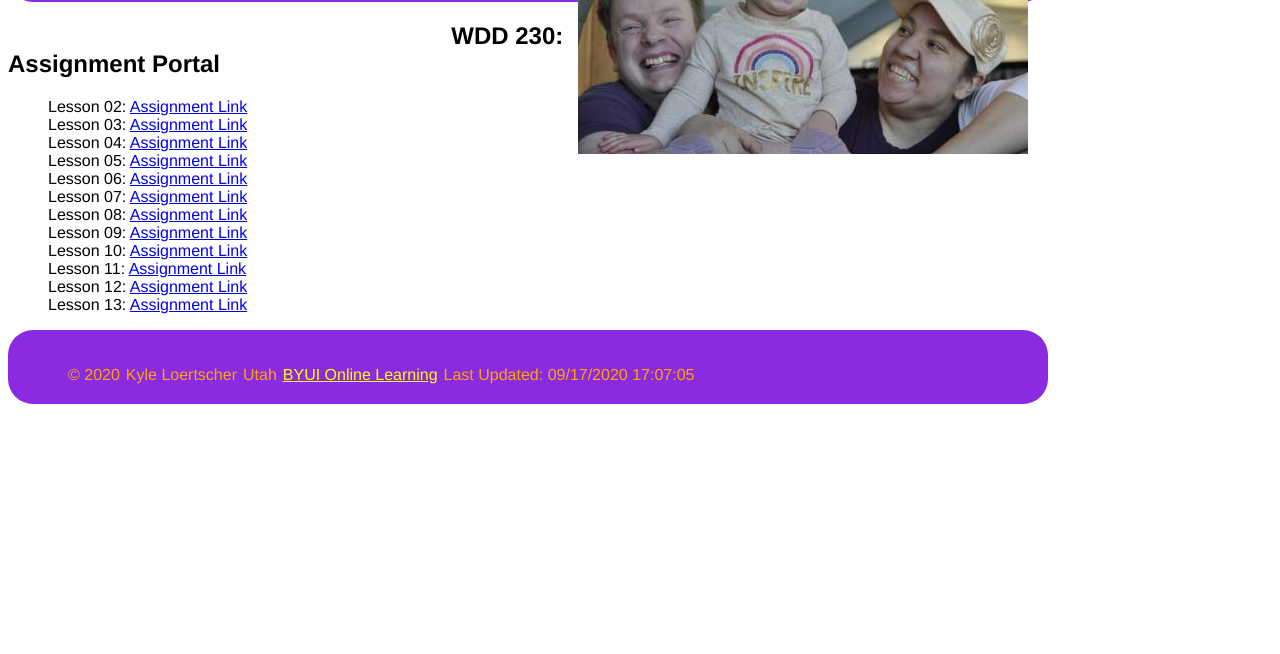
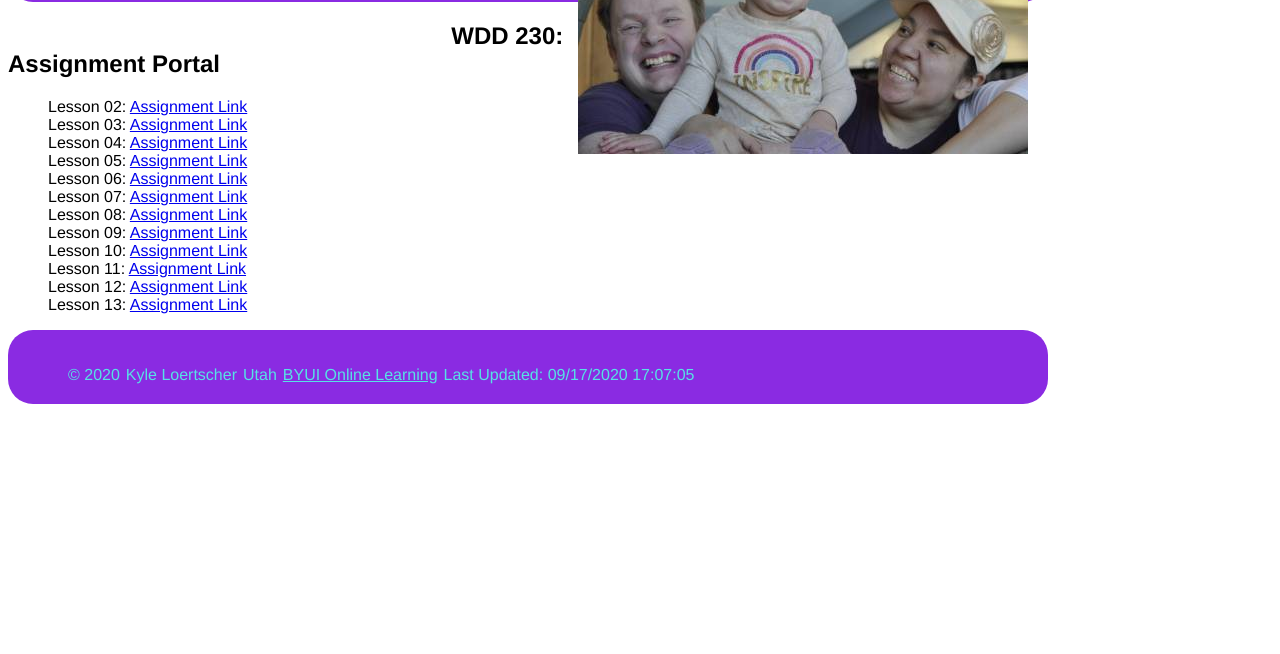
Before and after one commit to tarthron1/tarthron1.github.io, a plain HTML site: page index.html in a window 1280 px wide. Shown: the part 146-800 px from the top of the page. Drawn offline with Linux system fonts and the light colour scheme.

Commit message:
color changes

```diff
--- a/css/style.css
+++ b/css/style.css
@@ -3,7 +3,7 @@ header, footer {
     border-radius: 25px;
     padding: 20px;
     max-width: 1000px;
-    color: orange;
+    color: #57e2e5;
 }
 
 header{
@@ -37,11 +37,11 @@ footer ul li{
     padding-right: 6px;
 }
 footer a:link{
-    color: yellow;
+    color: #57e2e5;
 }
 
 footer a:visited{
-    color: tomato;
+    color: #e08dac;
 }
 
 #lastUpdated {
```
